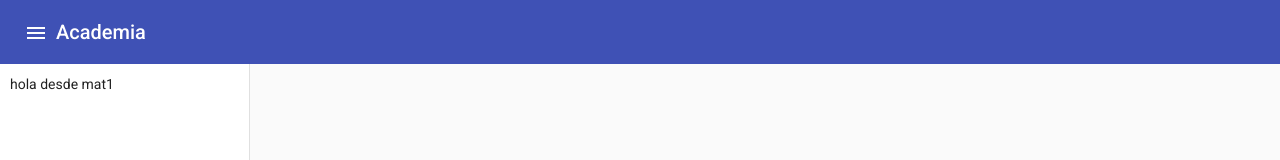
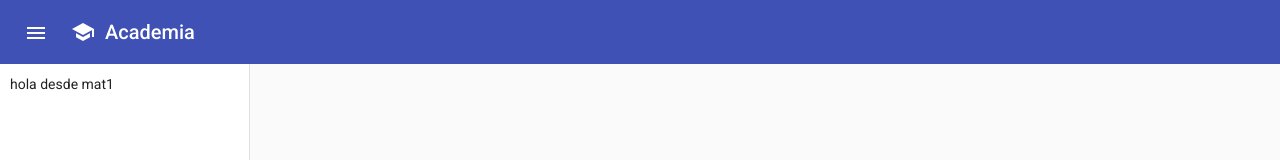
Before and after one commit to manu020766/academia-front, an Angular app: page / in a window 1280 px wide. Shown: the top 160 px of the page. Built offline with nearby package versions, Linux system fonts and the light colour scheme.

Commit message:
add logo

```diff
--- a/src/app/login/login.component.html
+++ b/src/app/login/login.component.html
@@ -1,7 +1,7 @@
 <div class="container">
   <mat-card class="login">
     <mat-card-title>
-      <mat-icon color="primary">school</mat-icon>
+      <mat-icon color="primary" style="margin-left: -40px;">school</mat-icon>
       <h1>&#123; academia &#125;</h1>
     </mat-card-title>
     <mat-card-content class="login-campos">
--- a/src/app/login/login.component.scss
+++ b/src/app/login/login.component.scss
@@ -20,7 +20,7 @@ mat-card {
   }
 
   mat-card-title > mat-icon {
-    font-size: 3rem;
+    font-size: 4rem;
   }
 
   mat-form-field {
--- a/src/app/shared/navigation/header/header.component.html
+++ b/src/app/shared/navigation/header/header.component.html
@@ -2,5 +2,6 @@
     <button mat-icon-button (click)="onToggleSidenav()">
         <mat-icon>menu</mat-icon>
     </button>
-    Academia
+    <mat-icon style="margin: 0 10px 0 15px;">school</mat-icon>
+    <span>Academia</span>
 </mat-toolbar>
```
